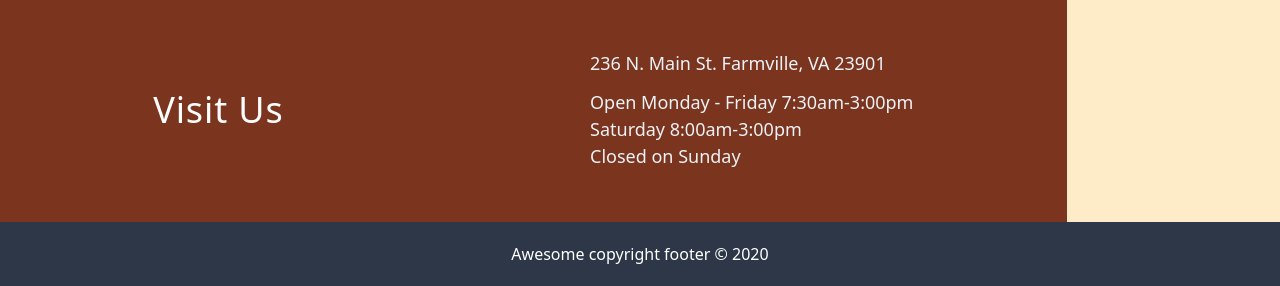
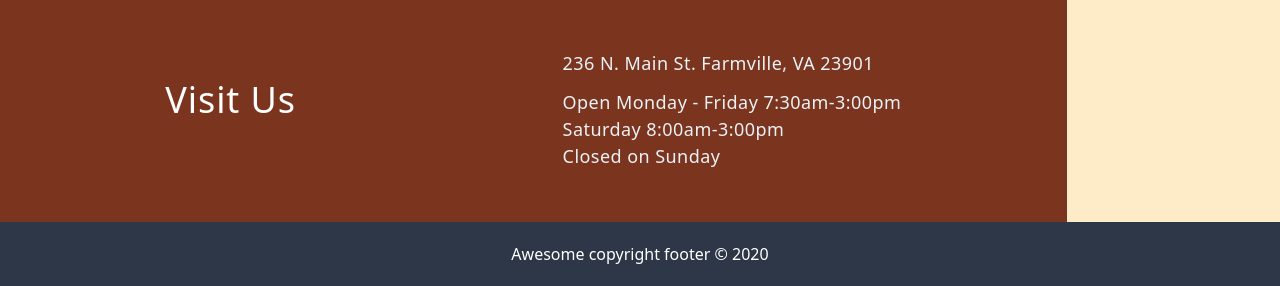
Before and after one commit to AbhishekkGautam/marvel-coffee-house, a Gatsby site: page / in a window 1280 px wide. Shown: the part 802-1088 px from the top of the page. Built offline with nearby package versions, Linux system fonts and the light colour scheme; Gatsby itself is replaced by a stand-in of ours.

Commit message:
Update VisitUs.js

```diff
--- a/src/components/VisitUs.js
+++ b/src/components/VisitUs.js
@@ -2,11 +2,11 @@ import React from "react"
 
 const VisitUs = () => {
   return (
-    <div className="bg-orange-900 w-5/6 h-56 flex justify-around items-center">
-      <div className="text-white text-4xl tracking-wide font-light">
+    <div className="bg-orange-900 p-8 w-9/12 md:w-5/6 h-auto md:h-56 md:flex justify-around items-center">
+      <div className="text-white text-3xl pb-5 lg:text-4xl tracking-wide font-light">
         <h1>Visit Us</h1>
       </div>
-      <div className="text-gray-200 font-light text-lg">
+      <div className="text-gray-200 font-light text-sm md:text-base lg:text-lg tracking-wide">
         <h1 className="pb-3">236 N. Main St. Farmville, VA 23901</h1>
         <p>
           Open Monday - Friday 7:30am-3:00pm
```
